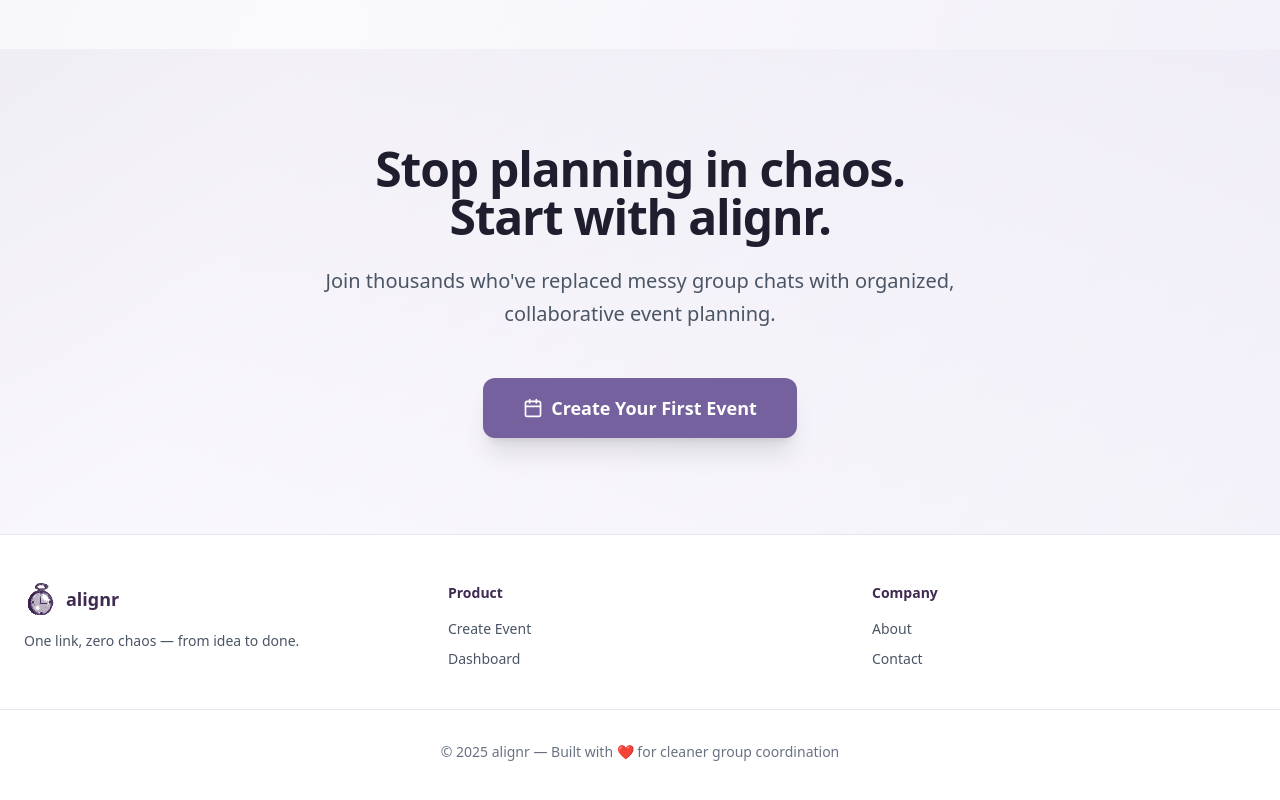
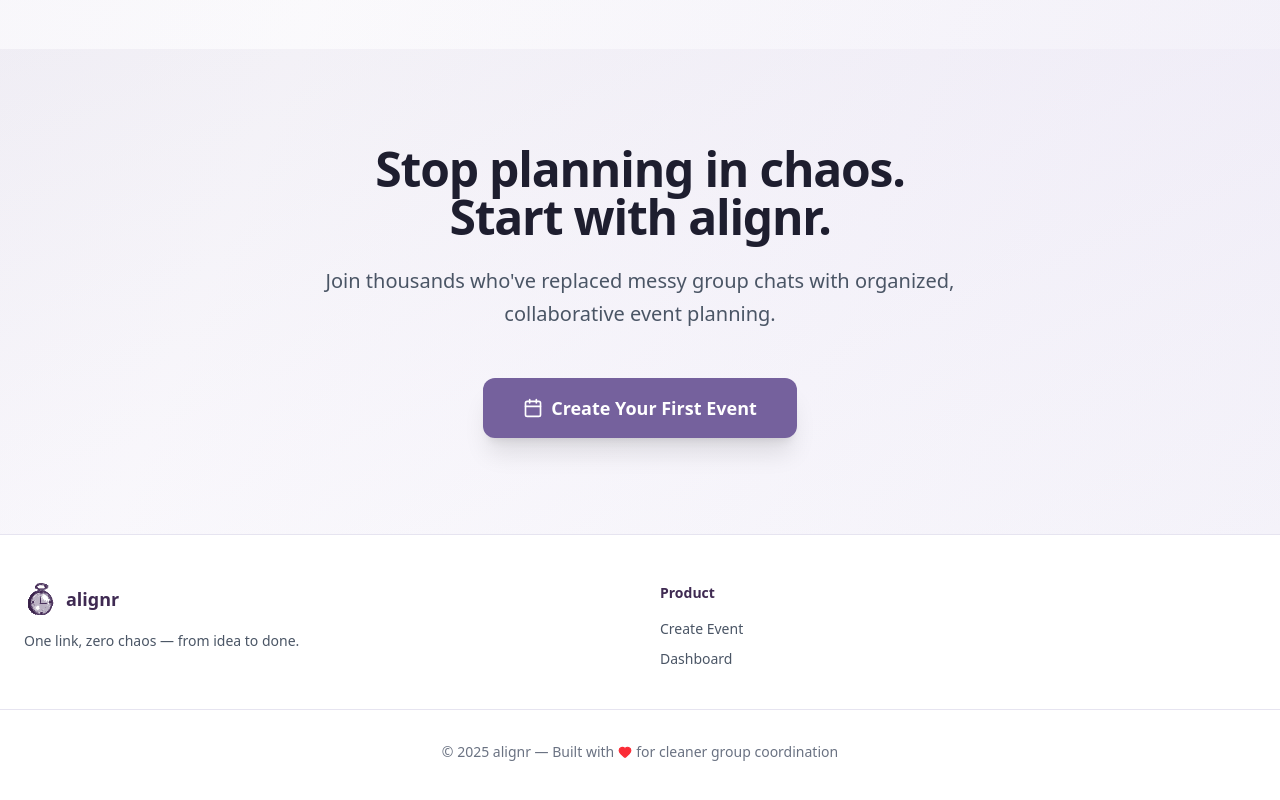
Before and after one commit to codedbycupidity/alignr, a React (Vite) app: page / in a window 1280 px wide. Shown: the part 2470-3270 px from the top of the page. Built offline with nearby package versions, Linux system fonts and the light colour scheme; no server answers.

Commit message:
home changes

```diff
--- a/frontend/src/pages/Home.tsx
+++ b/frontend/src/pages/Home.tsx
@@ -6,6 +6,7 @@ import {
   Clock,
   MapPin,
   CheckSquare,
+  Heart,
 } from "lucide-react";
 import favicon from "../assets/favicon.png";
 
@@ -225,7 +226,7 @@ export default function Home() {
 
       {/* Footer */}
       <footer className="border-t border-[#E6E4F0] bg-white py-12 mt-auto">
-        <div className="max-w-7xl mx-auto px-6 text-center sm:text-left grid sm:grid-cols-3 gap-10">
+        <div className="max-w-7xl mx-auto px-6 text-center sm:text-left grid sm:grid-cols-2 gap-10">
           <div>
             <div className="flex justify-center sm:justify-start items-center space-x-2.5 mb-4">
               <div className="w-8 h-8 rounded-lg flex items-center justify-center overflow-hidden">
@@ -253,27 +254,11 @@ export default function Home() {
               </li>
             </ul>
           </div>
-
-          <div>
-            <h4 className="font-semibold mb-4 text-[#3F2A52] text-sm">Company</h4>
-            <ul className="space-y-2.5 text-gray-600 text-sm">
-              <li>
-                <a href="#about" className="hover:text-[#75619D] transition-colors">
-                  About
-                </a>
-              </li>
-              <li>
-                <a href="#contact" className="hover:text-[#75619D] transition-colors">
-                  Contact
-                </a>
-              </li>
-            </ul>
-          </div>
         </div>
 
         <div className="border-t border-[#E6E4F0] mt-10 pt-8 text-center">
-          <p className="text-gray-500 text-sm">
-            © 2025 alignr — Built with ❤️ for cleaner group coordination
+          <p className="text-gray-500 text-sm flex items-center justify-center gap-1">
+            © 2025 alignr — Built with <Heart className="w-3.5 h-3.5 text-red-500 fill-red-500" /> for cleaner group coordination
           </p>
         </div>
       </footer>
```
